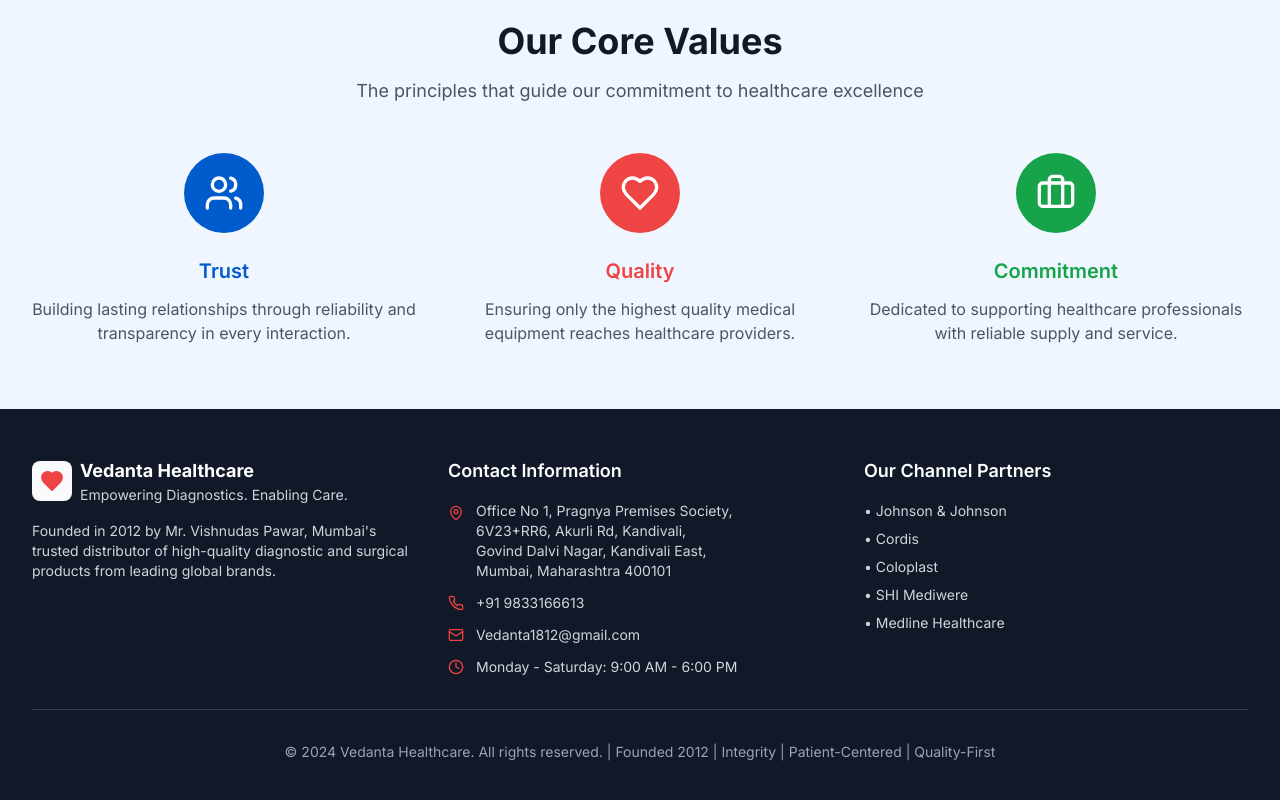
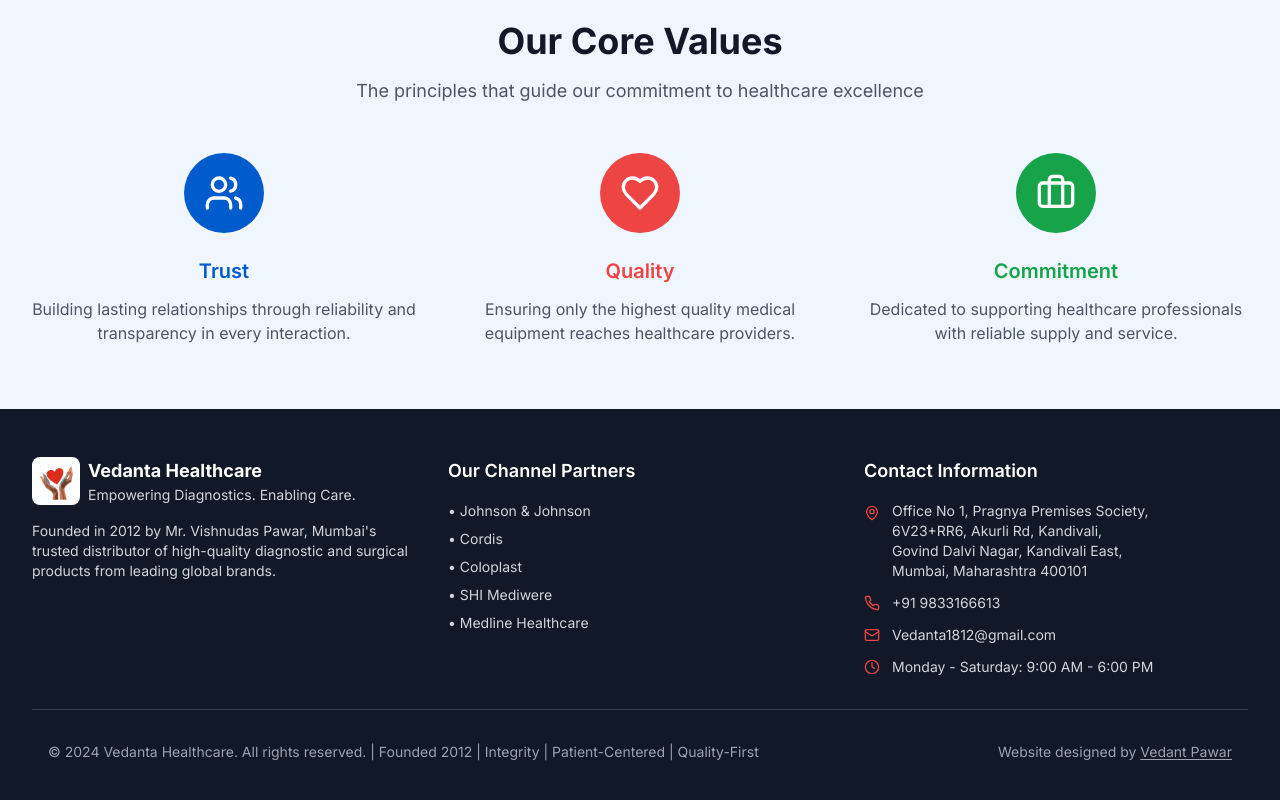
Before and after one commit to vedant990-hub/vedanta-healthcare-connect, a React (Vite) app: page / in a window 1280 px wide. Shown: the part 1680-2480 px from the top of the page. Built offline with nearby package versions, Linux system fonts and the light colour scheme; no server answers.

Commit message:
changed footer design

```diff
--- a/index.html
+++ b/index.html
@@ -18,9 +18,9 @@
     <meta name="twitter:image" content="https://lovable.dev/opengraph-image-p98pqg.png" />
 
     <!-- Favicon -->
-    <link rel="icon" type="image/x-icon" href="/lovable-uploads/faviconNew.ico">
-    <link rel="shortcut icon" type="image/x-icon" href="/lovable-uploads/faviconNew.ico">
-    <link rel="apple-touch-icon" href="/lovable-uploads/faviconNew.ico">
+    <link rel="icon" type="image/png" href="/lovable-uploads/logo.png">
+    <link rel="shortcut icon" type="image/png" href="/lovable-uploads/logo.png">
+    <link rel="apple-touch-icon" href="/lovable-uploads/logo.png">
 
     <!-- Google Fonts -->
     <link rel="preconnect" href="https://fonts.googleapis.com">
--- a/src/components/Footer.tsx
+++ b/src/components/Footer.tsx
@@ -1,5 +1,5 @@
 
-import { Heart, MapPin, Clock, Phone, Mail } from "lucide-react";
+import { MapPin, Clock, Phone, Mail } from "lucide-react";
 
 export const Footer = () => {
   return (
@@ -9,8 +9,12 @@ export const Footer = () => {
           {/* Company Info */}
           <div className="space-y-4">
             <div className="flex items-center space-x-2">
-              <div className="bg-medical-light p-2 rounded-lg">
-                <Heart className="h-6 w-6 text-medical-red fill-current" />
+              <div className="bg-white p-1 rounded-lg">
+                <img
+                  src="/lovable-uploads/logo.png"
+                  alt="Vedanta Healthcare logo"
+                  className="h-10 w-10 object-contain"
+                />
               </div>
               <div>
                 <h3 className="text-lg font-bold">Vedanta Healthcare</h3>
@@ -21,6 +25,18 @@ export const Footer = () => {
               Founded in 2012 by Mr. Vishnudas Pawar, Mumbai's trusted distributor of high-quality
               diagnostic and surgical products from leading global brands.
             </p>
+          </div>
+
+          {/* Channel Partners */}
+          <div className="space-y-4">
+            <h4 className="text-lg font-semibold">Our Channel Partners</h4>
+            <div className="space-y-2">
+              <p className="text-sm text-gray-300">• Johnson & Johnson</p>
+              <p className="text-sm text-gray-300">• Cordis</p>
+              <p className="text-sm text-gray-300">• Coloplast</p>
+              <p className="text-sm text-gray-300">• SHI Mediwere</p>
+              <p className="text-sm text-gray-300">• Medline Healthcare</p>
+            </div>
           </div>
 
           {/* Contact Info */}
@@ -50,24 +66,25 @@ export const Footer = () => {
               </div>
             </div>
           </div>
-
-          {/* Channel Partners */}
-          <div className="space-y-4">
-            <h4 className="text-lg font-semibold">Our Channel Partners</h4>
-            <div className="space-y-2">
-              <p className="text-sm text-gray-300">• Johnson & Johnson</p>
-              <p className="text-sm text-gray-300">• Cordis</p>
-              <p className="text-sm text-gray-300">• Coloplast</p>
-              <p className="text-sm text-gray-300">• SHI Mediwere</p>
-              <p className="text-sm text-gray-300">• Medline Healthcare</p>
-            </div>
-          </div>
         </div>
 
-        <div className="border-t border-gray-700 mt-8 pt-8 text-center">
-          <p className="text-xs sm:text-sm text-gray-400 px-4">
-            © 2024 Vedanta Healthcare. All rights reserved. | Founded 2012 | Integrity | Patient-Centered | Quality-First
-          </p>
+        <div className="border-t border-gray-700 mt-8 pt-8 px-4">
+          <div className="flex flex-col sm:flex-row sm:items-center sm:justify-between gap-2">
+            <p className="text-xs sm:text-sm text-gray-400 text-left">
+              © 2024 Vedanta Healthcare. All rights reserved. | Founded 2012 | Integrity | Patient-Centered | Quality-First
+            </p>
+            <p className="text-xs sm:text-sm text-gray-400 text-left sm:text-right">
+              Website designed by{" "}
+              <a
+                href="https://pawarvedant.netlify.app/"
+                target="_blank"
+                rel="noopener noreferrer"
+                className="underline underline-offset-2 hover:text-white transition-colors"
+              >
+                Vedant Pawar
+              </a>
+            </p>
+          </div>
         </div>
       </div>
     </footer>
```
